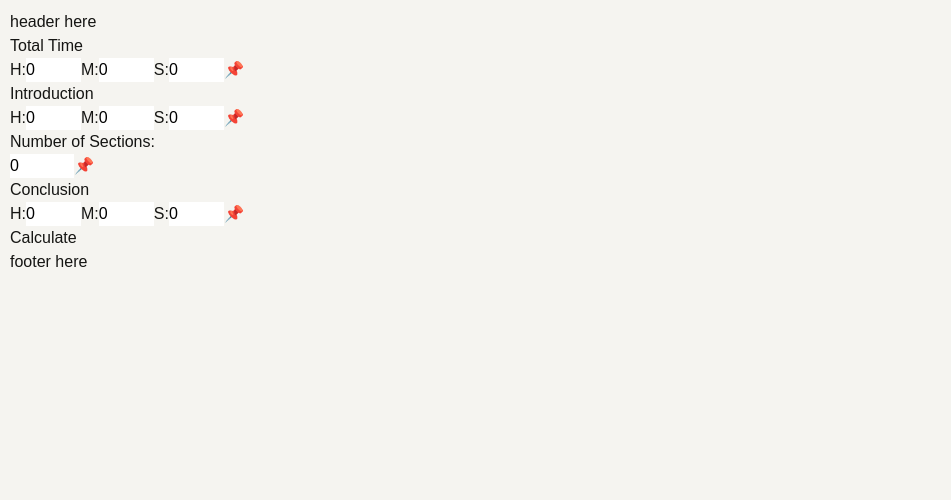
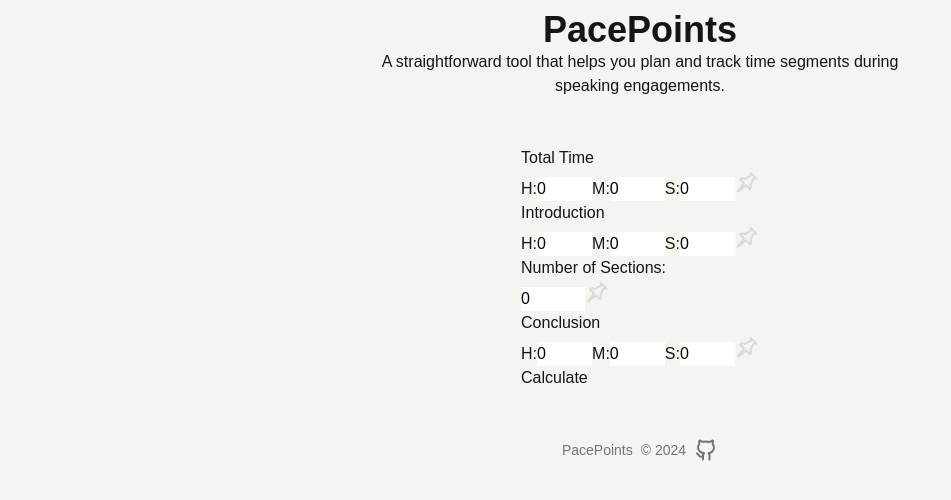
Before and after one commit to ge3224/next-timing-markers, a Next.js app: page / in a window 1280 px wide. Shown: the top 500 px of the page, without its empty margins (0-951 px from the left). Built offline with nearby package versions, Linux system fonts and the light colour scheme.

Commit message:
feat: fix persistence option; add icons

```diff
--- a/app/layout.tsx
+++ b/app/layout.tsx
@@ -2,6 +2,7 @@ import type { Metadata } from "next";
 import { Geist, Geist_Mono } from "next/font/google";
 import "./globals.css";
 import { TimingProvider } from "./lib/context/timing_context";
+import IconGithub from "./lib/ui/icons/github";
 
 const geistSans = Geist({
   variable: "--font-geist-sans",
@@ -14,9 +15,9 @@ const geistMono = Geist_Mono({
 });
 
 export const metadata: Metadata = {
-  title: "Timer Markers",
+  title: "PacePoints",
   description:
-    "A simple web app to conveniently calculate time markers for parts of a presentation, discussion, lecture, etc.",
+    "A simple web app to calculate time markers for parts of a presentation, discussion, lecture, etc.",
 };
 
 export default function RootLayout({
@@ -29,9 +30,26 @@ export default function RootLayout({
       <body
         className={`${geistSans.variable} ${geistMono.variable} antialiased`}
       >
-        <header>header here</header>
+        <header className="mx-auto flex w-full max-w-screen-sm flex-col items-center justify-center text-center">
+          <h1 className="font-extrabold text-4xl">PacePoints</h1>
+          <p>
+            A straightforward tool that helps you plan and track time segments
+            during speaking&nbsp;engagements.
+          </p>
+        </header>
         <TimingProvider>{children}</TimingProvider>
-        <footer>footer here</footer>
+        <footer className="flex items-center justify-center gap-2 text-sm text-neutral-500">
+          <span>PacePoints</span>
+          <span>&copy; {new Date().getFullYear()}</span>
+          <span>
+            <a
+              href="https://github.com/ge3224/next-timing-markers"
+              target="_blank"
+            >
+              <IconGithub />
+            </a>
+          </span>
+        </footer>
       </body>
     </html>
   );
--- a/app/lib/context/timing_context.tsx
+++ b/app/lib/context/timing_context.tsx
@@ -5,7 +5,6 @@ import {
   createContext,
   useCallback,
   useContext,
-  useEffect,
   useState,
 } from "react";
 
@@ -15,22 +14,22 @@ export type Time = {
   seconds: number;
 };
 
-function isTime(obj: any): obj is Time {
+export function isTime(obj: any): obj is Time {
   return (
-    typeof obj === 'object' &&
+    typeof obj === "object" &&
     obj !== null &&
-    typeof obj.hours === 'number' &&
+    typeof obj.hours === "number" &&
     obj.hours > -1 &&
-    typeof obj.minutes === 'number' &&
+    typeof obj.minutes === "number" &&
     obj.minutes > -1 &&
     obj.minutes < 61 &&
-    typeof obj.seconds === 'number' &&
+    typeof obj.seconds === "number" &&
     obj.seconds > -1 &&
     obj.seconds < 61
   );
 }
 
-const TimingKeys = {
+export const TimingKeys = {
   Total: "total",
   Introduction: "introduction",
   Sections: "sections",
@@ -40,16 +39,12 @@ const TimingKeys = {
 type Timing = {
   total: Time;
   setTotal: (update: Time) => void;
-  rememberTotal: () => void;
   introduction: Time;
   setIntroduction: (update: Time) => void;
-  rememberIntroduction: () => void;
   conclusion: Time;
   setConclusion: (update: Time) => void;
-  rememberConclusion: () => void;
   sections: number;
   setSections: (update: number) => void;
-  rememberSections: () => void;
 };
 
 const TimingContext = createContext<Timing | undefined>(undefined);
@@ -75,76 +70,17 @@ export function TimingProvider({ children }: { children: ReactNode }) {
 
   const [sections, setSections] = useState<number>(0);
 
-  useEffect(() => {
-    const storedTotal = localStorage.getItem(TimingKeys.Total);
-    if (storedTotal) {
-      const st = JSON.parse(storedTotal);
-
-      if (isTime(st)) {
-        setTotal(st);
-      }
-    }
-
-    const storedIntro = localStorage.getItem(TimingKeys.Introduction);
-    if (storedIntro) {
-      const si = JSON.parse(storedIntro);
-      if (isTime(si)) {
-        setIntroduction(si);
-      }
-    }
-
-    const storedConclusion = localStorage.getItem(TimingKeys.Conclusion);
-    if (storedConclusion) {
-      const sc = JSON.parse(storedConclusion);
-      if (isTime(sc)) {
-        setConclusion(sc);
-      }
-    }
-
-    const storedSections = localStorage.getItem(TimingKeys.Sections);
-    if (storedSections) {
-      const ss = JSON.parse(storedSections);
-      if (isTime(ss)) {
-        setConclusion(ss);
-      }
-    }
-  }, []);
-
-  useEffect(() => {
-    console.log("something has changes with total, now %w", total);
-  }, [total]);
-
-  const rememberTotal = useCallback(() => {
-    localStorage.setItem(TimingKeys.Total, JSON.stringify(total));
-  }, [total]);
-
-  const rememberIntroduction = useCallback(() => {
-    localStorage.setItem(TimingKeys.Introduction, JSON.stringify(introduction));
-  }, [introduction]);
-
-  const rememberConclusion = useCallback(() => {
-    localStorage.setItem(TimingKeys.Conclusion, JSON.stringify(conclusion));
-  }, [conclusion]);
-
-  const rememberSections = useCallback(() => {
-    localStorage.setItem(TimingKeys.Sections, JSON.stringify(sections));
-  }, [sections]);
-
   return (
     <TimingContext.Provider
       value={{
         total,
         setTotal,
-        rememberTotal,
         introduction,
         setIntroduction,
-        rememberIntroduction,
         conclusion,
         setConclusion,
-        rememberConclusion,
         sections,
         setSections,
-        rememberSections,
       }}
     >
       {children}
--- a/app/lib/ui/hours_minutes_seconds.tsx
+++ b/app/lib/ui/hours_minutes_seconds.tsx
@@ -1,18 +1,22 @@
 "use client";
 
-import { ChangeEvent, MouseEventHandler, useState } from "react";
+import { ChangeEvent, MouseEventHandler, MouseEvent, useState } from "react";
 import { Time } from "@/app/lib/context/timing_context";
 import { sanitizeText } from "@/app/lib/formatting";
+import IconPushPin from "@/app/lib/ui/icons/push_pin";
+import clsx from "clsx";
 
 function HoursMinutesSeconds({
   time,
   legend,
   callback,
+  isRemembered,
   rememberCallback,
 }: {
   time: Time;
   legend: string;
   callback: (update: Time) => void;
+  isRemembered: boolean;
   rememberCallback: () => void;
 }) {
   const prefix = sanitizeText(legend);
@@ -43,9 +47,13 @@ function HoursMinutesSeconds({
     callback({ ...time, seconds: parseInt(update) });
   };
 
-  const onClickRemember: MouseEventHandler<HTMLButtonElement> = (): void => {
+  const onClickRemember: MouseEventHandler<HTMLButtonElement> = (
+    e: MouseEvent<HTMLButtonElement>,
+  ): void => {
+    e.preventDefault();
+    e.stopPropagation();
     rememberCallback();
-  }
+  };
 
   return (
     <fieldset>
@@ -86,7 +94,14 @@ function HoursMinutesSeconds({
           onChange={onChangeSeconds}
         />
       </label>
-      <button onClick={onClickRemember}>&#x1F4CC;</button>
+      <button onClick={onClickRemember}>
+        <IconPushPin
+          tailwind={clsx(
+            "stroke-2",
+            isRemembered ? "stroke-neutral-500" : "stroke-neutral-500/20",
+          )}
+        />
+      </button>
     </fieldset>
   );
 }
--- /dev/null
+++ b/app/lib/ui/icons/github.tsx
@@ -0,0 +1,38 @@
+function IconGithub({
+  tailwind = "stroke-neutral-500 stroke-2",
+}: {
+  tailwind?: string;
+}) {
+  return (
+    <svg
+      width="24"
+      height="24"
+      viewBox="0 0 24 24"
+      fill="none"
+      xmlns="http://www.w3.org/2000/svg"
+    >
+      <path
+        className={tailwind}
+        d="M14.6722 15.2382C15.8741 14.9885 16.9646 14.5554 17.8123 13.9195C19.2601 12.8338 20 11.1568 20 9.49995C20 8.3376 19.5593 7.2525 18.7964 6.3334C18.3713 5.82125 19.6148 1.99994 18.51 2.51459C17.4053 3.02924 15.7854 4.16839 14.9363 3.91699C14.0273 3.64782 13.0366 3.49994 12 3.49994C11.0996 3.49994 10.234 3.6115 9.4263 3.8172C8.2523 4.11618 7.12955 2.99994 6 2.51459C4.87043 2.02924 5.4868 5.9816 5.1513 6.3972C4.42059 7.30255 4 8.3644 4 9.49995C4 11.1568 4.89543 12.8338 6.34315 13.9195C7.30755 14.6428 8.517 15.1038 9.87005 15.3309"
+        strokeLinecap="round"
+      />
+      <path
+        className={tailwind}
+        d="M9.86983 15.3311C9.29058 15.9686 9.00098 16.574 9.00098 17.1473C9.00098 17.7206 9.00098 19.1733 9.00098 21.5054"
+        strokeLinecap="round"
+      />
+      <path
+        className={tailwind}
+        d="M14.6722 15.2383C15.2211 15.9587 15.4955 16.6055 15.4955 17.1788C15.4955 17.7521 15.4955 19.1942 15.4955 21.5053"
+        strokeLinecap="round"
+      />
+      <path
+        className={tailwind}
+        d="M3 15.6077C3.44943 15.6626 3.78277 15.8693 4 16.2276C4.32585 16.7651 5.5371 18.7589 6.91255 18.7589C7.82955 18.7589 8.52575 18.7589 9.0012 18.7589"
+        strokeLinecap="round"
+      />
+    </svg>
+  );
+}
+
+export default IconGithub;
--- /dev/null
+++ b/app/lib/ui/icons/push_pin.tsx
@@ -0,0 +1,23 @@
+function IconPushPin({
+  tailwind = "stroke-neutral-500 stroke-2",
+}: {
+  tailwind?: string;
+}) {
+  return (
+    <svg
+      width="24"
+      height="24"
+      viewBox="0 0 24 24"
+      fill="none"
+      xmlns="http://www.w3.org/2000/svg"
+    >
+      <path
+        className={tailwind}
+        d="M5.12662 9.35869C6.44582 8.03944 8.01352 8.07594 9.71752 9.01039L16.0885 5.47913L15.7279 3L21.3848 8.65684L18.9113 8.30194L15.3744 14.6673C16.2661 16.486 16.3453 17.9389 15.0261 19.2582C15.0261 19.2582 12.896 17.128 11.137 15.3691L3 21.3848L8.99757 13.2296C7.23857 11.4706 5.12662 9.35869 5.12662 9.35869Z"
+        strokeLinejoin="round"
+      />
+    </svg>
+  );
+}
+
+export default IconPushPin;
--- a/app/lib/ui/quantity.tsx
+++ b/app/lib/ui/quantity.tsx
@@ -1,18 +1,22 @@
 "use client";
 
-import { ChangeEvent, MouseEventHandler, useState } from "react";
+import { ChangeEvent, MouseEventHandler, MouseEvent, useState } from "react";
 import { sanitizeText } from "@/app/lib/formatting";
+import IconPushPin from "./icons/push_pin";
+import clsx from "clsx";
 
 function Quantity({
   value,
   label,
   max = 100,
+  isRemembered,
   callback,
   rememberCallback,
 }: {
   value: number;
   label: string;
   max?: number;
+  isRemembered: boolean;
   callback: (update: number) => void;
   rememberCallback: () => void;
 }) {
@@ -28,9 +32,13 @@ function Quantity({
     callback(parseInt(update));
   };
 
-  const onClickRemember: MouseEventHandler<HTMLButtonElement> = (): void => {
+  const onClickRemember: MouseEventHandler<HTMLButtonElement> = (
+    e: MouseEvent,
+  ): void => {
+    e.preventDefault();
+    e.stopPropagation();
     rememberCallback();
-  }
+  };
 
   return (
     <fieldset>
@@ -46,7 +54,14 @@ function Quantity({
           onChange={onChange}
         />
       </label>
-      <button onClick={onClickRemember}>&#x1F4CC;</button>
+      <button onClick={onClickRemember}>
+        <IconPushPin
+          tailwind={clsx(
+            "stroke-2",
+            isRemembered ? "stroke-neutral-500" : "stroke-neutral-500/20",
+          )}
+        />
+      </button>
     </fieldset>
   );
 }
--- a/app/page.tsx
+++ b/app/page.tsx
@@ -1,33 +1,44 @@
 "use client";
 
 import { useRouter } from "next/navigation";
-import { FormEvent, useCallback } from "react";
+import { FormEvent, useCallback, useEffect, useState } from "react";
 
 import HoursMinutesSeconds from "@/app/lib/ui/hours_minutes_seconds";
 import Quantity from "@/app/lib/ui/quantity";
-import { Time, useTimingState } from "@/app/lib/context/timing_context";
+import {
+  isTime,
+  Time,
+  TimingKeys,
+  useTimingState,
+} from "@/app/lib/context/timing_context";
 
 export default function Home() {
   const router = useRouter();
 
+  const [loading, setLoading] = useState<boolean>(true);
+
   const {
-    total: totalTime,
+    total,
     setTotal,
-    rememberTotal,
     introduction,
     setIntroduction,
-    rememberIntroduction,
     sections,
     setSections,
-    rememberSections,
     conclusion,
     setConclusion,
-    rememberConclusion,
   } = useTimingState();
 
+  const [totalIsRemembered, setTotalIsRemembered] = useState<boolean>(false);
+  const [introductionIsRemembered, setIntroductionIsRemembered] =
+    useState<boolean>(false);
+  const [sectionsIsRemembered, setSectionsIsRemembered] =
+    useState<boolean>(false);
+  const [conclusionIsRemembered, setConclusionIsRemembered] =
+    useState<boolean>(false);
+
   const onUpdateTotalTime = useCallback(
-    (update: Time) => setTotal({ ...totalTime, ...update }),
-    [totalTime, setTotal],
+    (update: Time) => setTotal({ ...total, ...update }),
+    [total, setTotal],
   );
 
   const onUpdateIntroduction = useCallback(
@@ -45,6 +56,88 @@ export default function Home() {
     [sections, setSections],
   );
 
+  useEffect(() => {
+    if (loading) {
+      const t = localStorage.getItem(TimingKeys.Total);
+      if (t) {
+        const parsed = JSON.parse(t);
+        if (isTime(parsed)) {
+          setTotal({ ...total, ...parsed });
+          setTotalIsRemembered(true);
+        }
+      }
+
+      const i = localStorage.getItem(TimingKeys.Introduction);
+      if (i) {
+        const parsed = JSON.parse(i);
+        if (isTime(parsed)) {
+          setIntroduction({ ...introduction, ...parsed });
+          setIntroductionIsRemembered(true);
+        }
+      }
+      setLoading(false);
+
+      const s = localStorage.getItem(TimingKeys.Sections);
+      if (s) {
+        const parsed = parseInt(s);
+        if (!isNaN(parsed) && parsed >= 0) {
+          setSections(parsed);
+          setSectionsIsRemembered(true);
+        }
+      }
+
+      const c = localStorage.getItem(TimingKeys.Conclusion);
+      if (c) {
+        const parsed = JSON.parse(c);
+        if (isTime(parsed)) {
+          setConclusion({ ...conclusion, ...parsed });
+          setConclusionIsRemembered(true);
+        }
+      }
+    }
+  }, []);
+
+  const rememberTotal = useCallback(() => {
+    console.log("testing here....");
+    if (totalIsRemembered) {
+      localStorage.removeItem(TimingKeys.Total);
+      setTotalIsRemembered(false);
+      return;
+    }
+    localStorage.setItem(TimingKeys.Total, JSON.stringify(total));
+    setTotalIsRemembered(true);
+  }, [total, totalIsRemembered]);
+
+  const rememberIntroduction = useCallback(() => {
+    if (introductionIsRemembered) {
+      localStorage.removeItem(TimingKeys.Introduction);
+      setIntroductionIsRemembered(false);
+      return;
+    }
+    localStorage.setItem(TimingKeys.Introduction, JSON.stringify(introduction));
+    setIntroductionIsRemembered(true);
+  }, [introduction, introductionIsRemembered]);
+
+  const rememberSections = useCallback(() => {
+    if (sectionsIsRemembered) {
+      localStorage.removeItem(TimingKeys.Sections);
+      setSectionsIsRemembered(false);
+      return;
+    }
+    localStorage.setItem(TimingKeys.Sections, JSON.stringify(sections));
+    setSectionsIsRemembered(true);
+  }, [sections, sectionsIsRemembered]);
+
+  const rememberConclusion = useCallback(() => {
+    if (conclusionIsRemembered) {
+      localStorage.removeItem(TimingKeys.Conclusion);
+      setConclusionIsRemembered(false);
+      return;
+    }
+    localStorage.setItem(TimingKeys.Conclusion, JSON.stringify(conclusion));
+    setConclusionIsRemembered(true);
+  }, [conclusion, conclusionIsRemembered]);
+
   const onSubmit = (e: FormEvent<HTMLFormElement>): void => {
     e.preventDefault();
     e.stopPropagation();
@@ -53,36 +146,42 @@ export default function Home() {
   };
 
   return (
-    <>
-      <main>
+    <main className="mx-auto w-full max-w-screen-sm flex flex-col justify-center items-center my-12">
+      {loading ? (
+        <div>loading....</div>
+      ) : (
         <form onSubmit={onSubmit}>
           <HoursMinutesSeconds
-            time={totalTime}
+            time={total}
             legend="Total Time"
+            isRemembered={totalIsRemembered}
             callback={onUpdateTotalTime}
             rememberCallback={rememberTotal}
           />
           <HoursMinutesSeconds
             time={introduction}
             legend="Introduction"
+            isRemembered={introductionIsRemembered}
             callback={onUpdateIntroduction}
             rememberCallback={rememberIntroduction}
           />
           <Quantity
             value={sections}
             label="Number of Sections"
+            isRemembered={sectionsIsRemembered}
             callback={onUpdateSections}
             rememberCallback={rememberSections}
           />
           <HoursMinutesSeconds
             time={conclusion}
             legend="Conclusion"
+            isRemembered={conclusionIsRemembered}
             callback={onUpdateConclusion}
             rememberCallback={rememberConclusion}
           />
           <button type="submit">Calculate</button>
         </form>
-      </main>
-    </>
+      )}
+    </main>
   );
 }
--- a/package.json
+++ b/package.json
@@ -11,6 +11,7 @@
     "test": "vitest"
   },
   "dependencies": {
+    "clsx": "^2.1.1",
     "next": "15.1.2",
     "react": "^19.0.0",
     "react-dom": "^19.0.0"
```
Also changed, not shown: app/lib/formatting.ts (+4 -4 lines), 1 other file (tests, documents, lock files or other folders).
